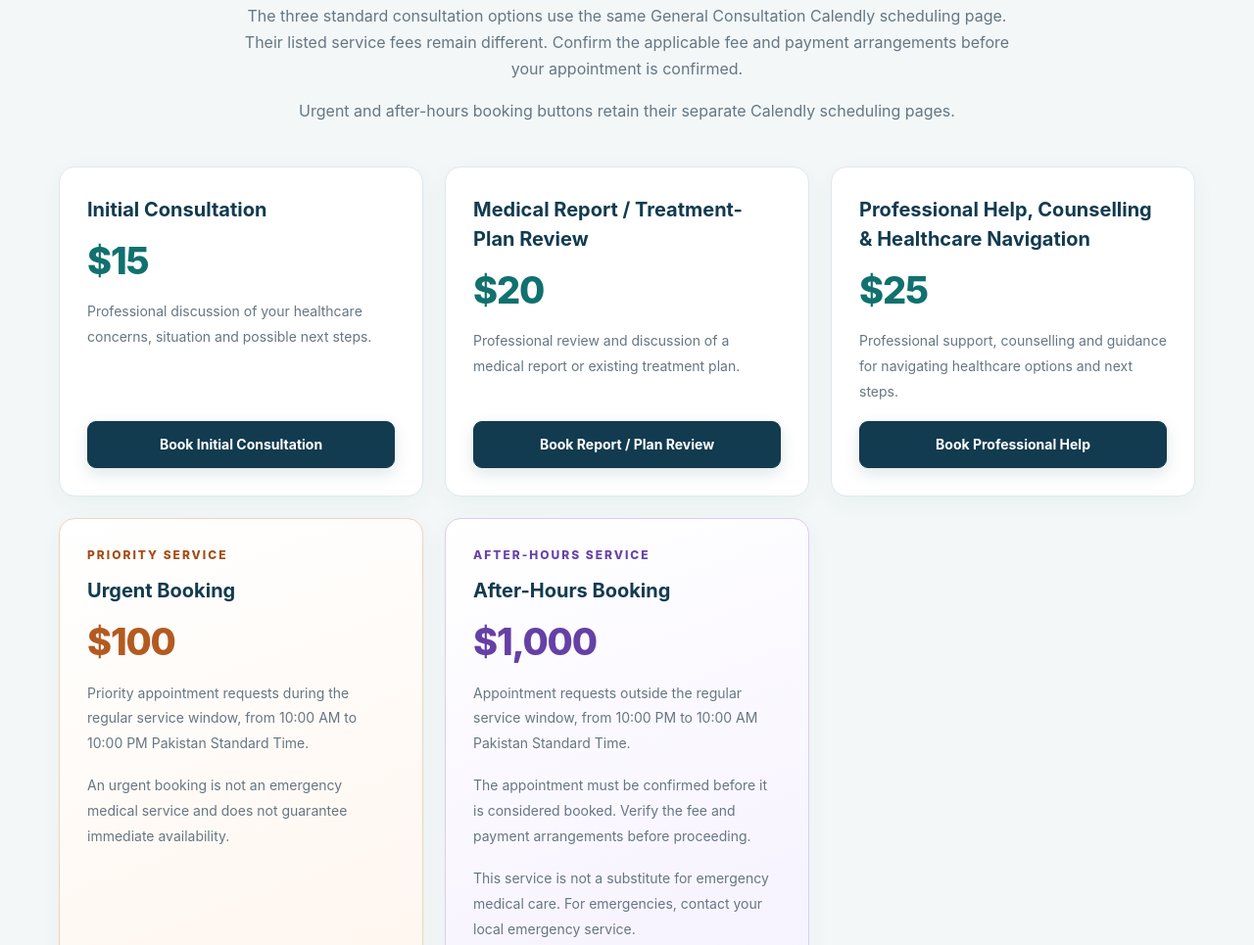
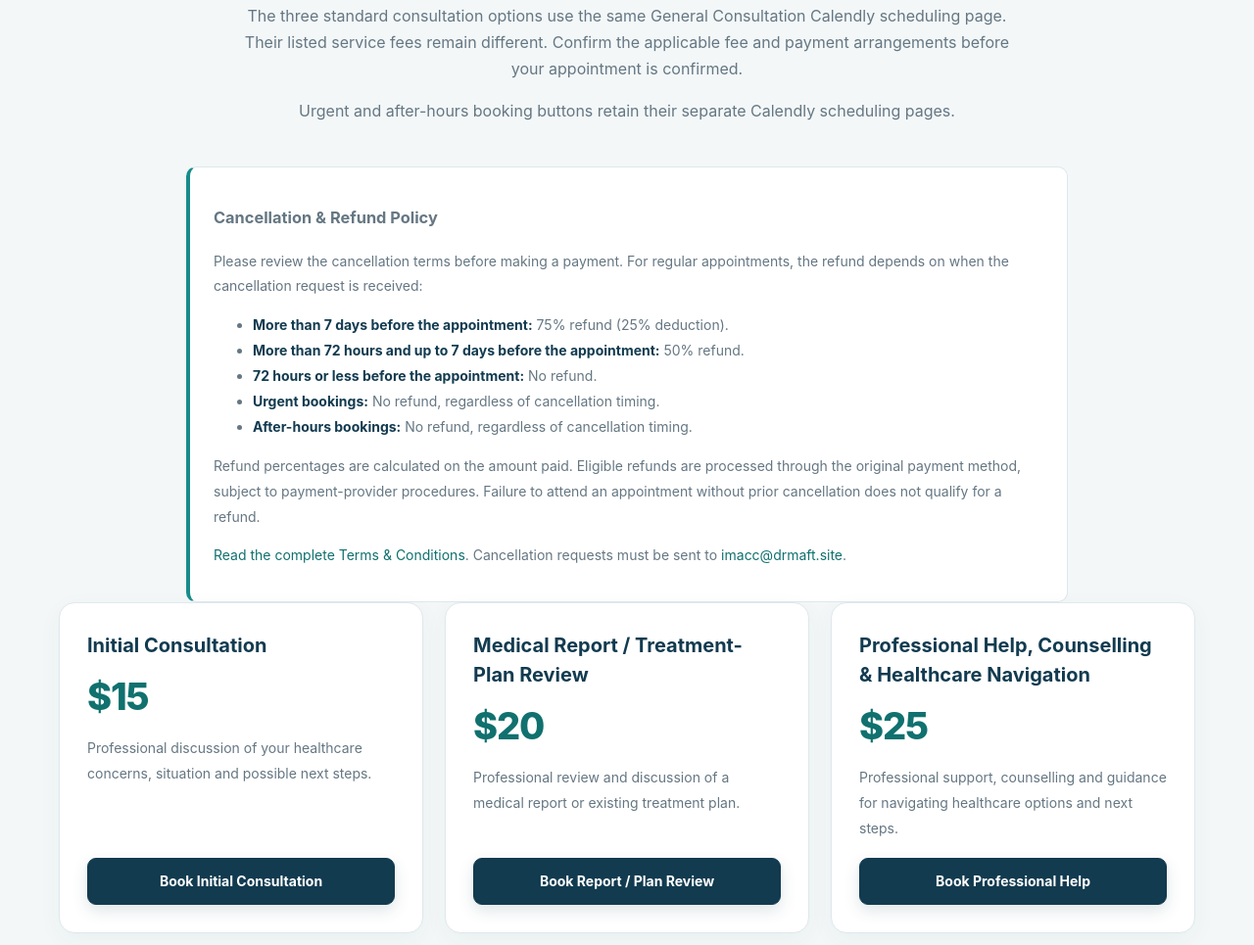
Before and after one commit to drmaft/drmaft-website, a plain HTML site: page index.html in a window 1280 px wide. Shown: the part 2980-3945 px from the top of the page at 98% size. Drawn offline with Linux system fonts and the light colour scheme; no server answers.

Commit message:
Update index.html

```diff
--- a/index.html
+++ b/index.html
@@ -248,6 +248,40 @@
           </p>
         </div>
 
+        <!-- CANCELLATION AND REFUND SUMMARY -->
+        <div class="booking-note" id="cancellation-policy">
+          <h3>Cancellation & Refund Policy</h3>
+          <p>
+            Please review the cancellation terms before making a payment.
+            For regular appointments, the refund depends on when the
+            cancellation request is received:
+          </p>
+          <ul>
+            <li><strong>More than 7 days before the appointment:</strong>
+              75% refund (25% deduction).</li>
+            <li><strong>More than 72 hours and up to 7 days before the appointment:</strong>
+              50% refund.</li>
+            <li><strong>72 hours or less before the appointment:</strong>
+              No refund.</li>
+            <li><strong>Urgent bookings:</strong> No refund, regardless
+              of cancellation timing.</li>
+            <li><strong>After-hours bookings:</strong> No refund,
+              regardless of cancellation timing.</li>
+          </ul>
+          <p>
+            Refund percentages are calculated on the amount paid.
+            Eligible refunds are processed through the original payment
+            method, subject to payment-provider procedures. Failure to
+            attend an appointment without prior cancellation does not
+            qualify for a refund.
+          </p>
+          <p>
+            <a href="terms.html">Read the complete Terms & Conditions</a>.
+            Cancellation requests must be sent to
+            <a href="mailto:imacc@drmaft.site">imacc@drmaft.site</a>.
+          </p>
+        </div>
+
         <div class="consultation-grid">
 
           <!-- $15 INITIAL CONSULTATION -->
@@ -308,7 +342,9 @@
             >
               Book Professional Help
             </a>
-</div>         <!-- $100 URGENT BOOKING: LINK PRESERVED -->
+          </div>
+
+          <!-- $100 URGENT BOOKING: LINK PRESERVED -->
           <div class="consultation-card urgent-booking">
             <p class="eyebrow">PRIORITY SERVICE</p>
             <h3>Urgent Booking</h3>
@@ -660,13 +696,14 @@
   <footer class="site-footer">
     <div class="container">
 
-      <a href="terms.html">Terms & Conditions</a>
+      <nav class="footer-links" aria-label="Legal and policy links">
+        <a href="terms.html">Terms &amp; Conditions</a>
         <a href="#privacy">Privacy Policy</a>
-
-</div>
+        <a href="#cancellation-policy">Cancellation &amp; Refund Policy</a>
+      </nav>
 
       <p><strong>Dr. MAFT</strong></p>
-      <p>International Medical Advisor, Counselor & Consultant</p>
+      <p>International Medical Advisor, Counselor &amp; Consultant</p>
       <p>Muhammad Aun Farhan Tajammal</p>
 
       <p class="copyright">
```
Lines whose indentation alone changed are shown as unchanged.
